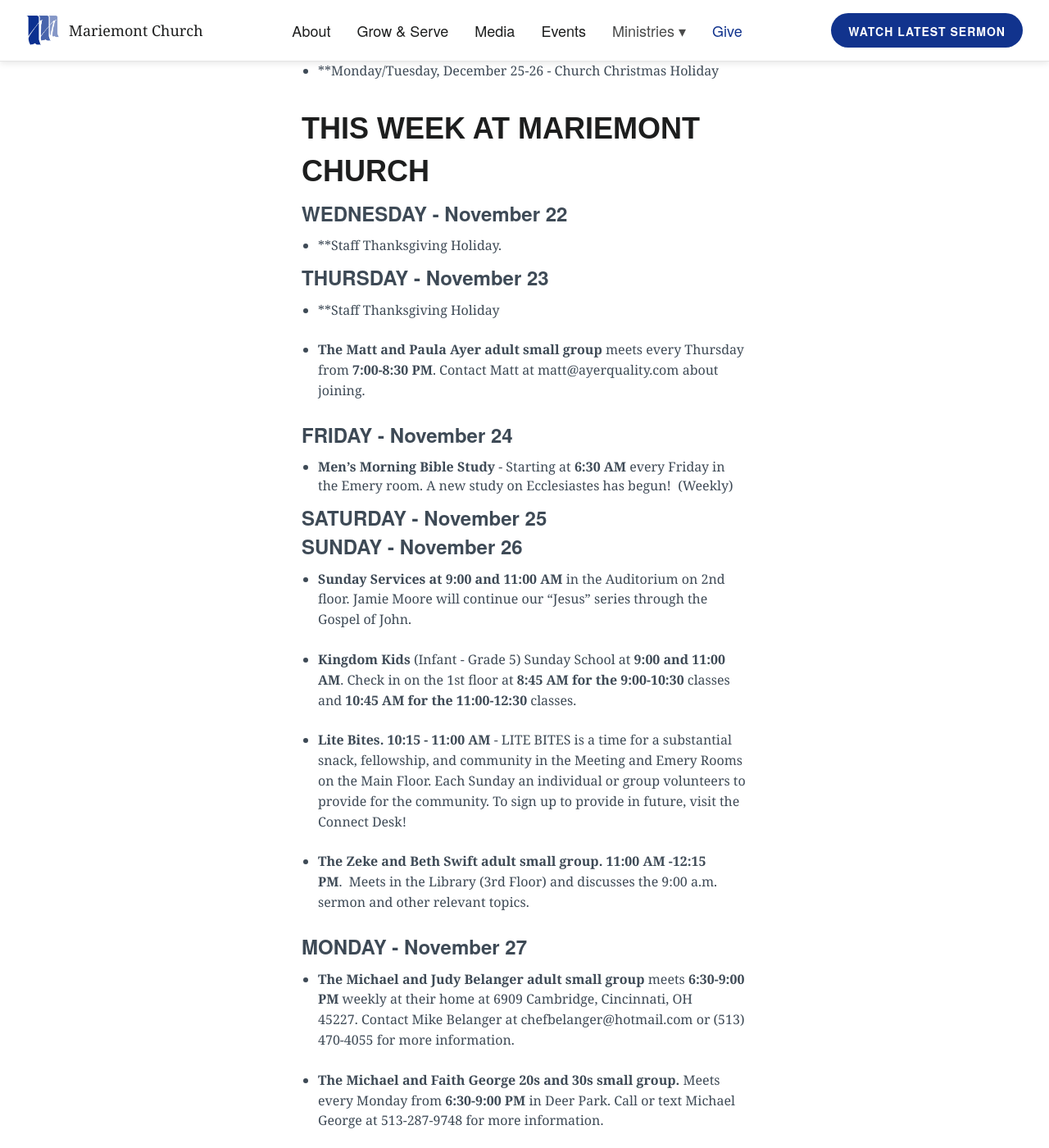
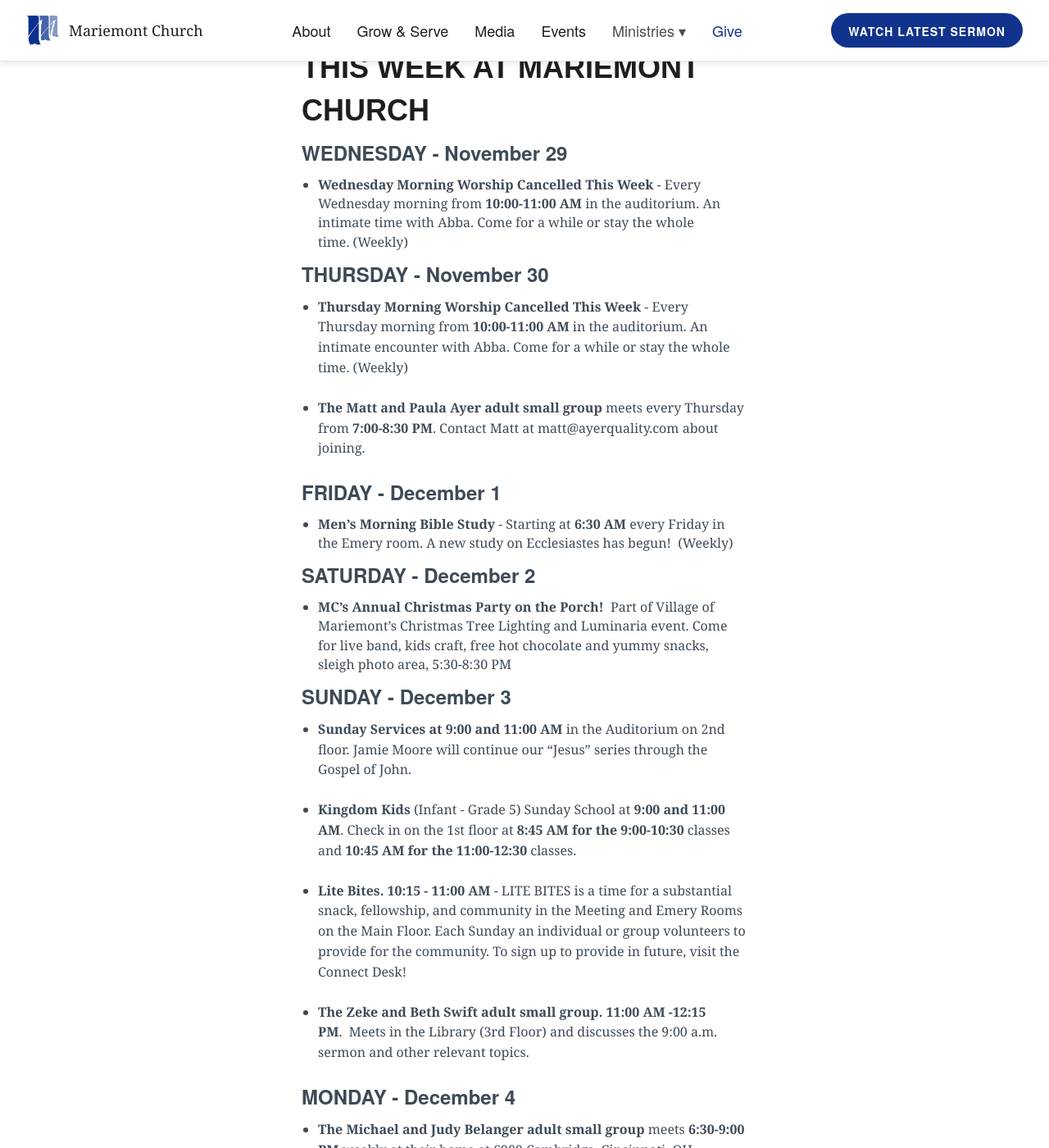
Before and after one commit to lukemoderwell/mariemont, a Jekyll site: the page built from updates.markdown, in a window 1280 px wide and 1400 px high, scrolled down 696 px. Shown: the whole window at 82% size. Built offline with Jekyll 4.4.1, drawn with Linux system fonts in a browser that asks for light colours; nearby versions of some CDN libraries; some of the changed text lies outside the part shown.

Commit message:
Updated Updates

```diff
--- a/updates.markdown
+++ b/updates.markdown
@@ -16,8 +16,6 @@
 
 * **Now through January 4 - Next Chapter Youth is on Winter Break.  No Sunday or Thursday gatherings.
 
-* **Wednesday/Thursday, November 23-24 - Church Staff Thanksgiving Holiday
-
 * **Tuesday, November 28 - Night two of **The Israel Story** presented by John Myers, 7:00 PM at Mariemont Church.
 
 ### DECEMBER
@@ -35,22 +33,24 @@
 
 ## THIS WEEK AT MARIEMONT CHURCH
 
-### WEDNESDAY - November 22
-* **Staff Thanksgiving Holiday.
+### WEDNESDAY - November 29
+* **Wednesday Morning Worship Cancelled This Week** - Every Wednesday morning from **10:00-11:00 AM** in the auditorium. An intimate time with Abba. Come for a while or stay the whole time. (Weekly)
 
-
-### THURSDAY - November 23
-* **Staff Thanksgiving Holiday
+### THURSDAY - November 30
+* **Thursday Morning Worship Cancelled This Week** - Every Thursday morning from **10:00-11:00 AM** in the auditorium. An intimate encounter with Abba. Come for a while or stay the whole time. (Weekly)
 
 * **The Matt and Paula Ayer adult small group** meets every Thursday from **7:00-8:30 PM**. Contact Matt at matt@ayerquality.com about joining.
 
 
-### FRIDAY - November 24
+### FRIDAY - December 1
 * **Men's Morning Bible Study** - Starting at **6:30 AM** every Friday in the Emery room. A new study on Ecclesiastes has begun!  (Weekly)
 
-### SATURDAY - November 25
+### SATURDAY - December 2
 
-### SUNDAY - November 26
+* **MC's Annual Christmas Party on the Porch!**  Part of Village of Mariemont's Christmas Tree Lighting and Luminaria event. Come for live band, kids craft, free hot chocolate and yummy snacks, sleigh photo area, 5:30-8:30 PM
+
+### SUNDAY - December 3
+
 * **Sunday Services at 9:00 and 11:00 AM** in the Auditorium on 2nd floor. Jamie Moore will continue our "Jesus" series through the Gospel of John.
 
 * **Kingdom Kids** (Infant - Grade 5) Sunday School at **9:00 and 11:00 AM**. Check in on the 1st floor at **8:45 AM for the 9:00-10:30** classes and **10:45 AM for the 11:00-12:30** classes.
@@ -60,25 +60,24 @@
 * **The Zeke and Beth Swift adult small group.** **11:00 AM -12:15 PM**.  Meets in the Library (3rd Floor) and discusses the 9:00 a.m. sermon and other relevant topics.
 
 
-### MONDAY - November 27
+### MONDAY - December 4
+
 * **The Michael and Judy Belanger adult small group** meets **6:30-9:00 PM** weekly at their home at 6909 Cambridge, Cincinnati, OH 45227. Contact Mike Belanger at chefbelanger@hotmail.com or (513) 470-4055 for more information.
 
 * **The Michael and Faith George 20s and 30s small group.** Meets every Monday from **6:30-9:00 PM** in Deer Park. Call or text Michael George at 513-287-9748 for more information.
 
-### TUESDAY - November 28
+### TUESDAY - December 5
 
 * **Tuesday Morning Worship** - Every Tuesday morning from **9:00-10:00 AM** in the auditorium. An intimate time with Abba. Come for a while or stay the whole time.
 
 * **Joy in the Morning Women's Ministry Bible Study** - Every Tuesday morning from **9:15-11:15 AM** in the Emery Room. Choose from 1 of 3 Books/Bible Studies. [CLICK HERE](https://mariemontchurch.org/womens-ministry/) for specifics.
 
-* **The Story of Israel**, week 2. 7:00 PM in the MC Auditorium.
+* **The Story of Israel**, week 3. 7:00 PM in the MC Auditorium.
 
 * **The Lissa and Mike Cambron small group** usually meets every Tuesday from **7:00-8:30 PM** at 6050 Redbird Hollow in Indian Hill. Contact Mike at mikecambron43@gmail.com for more info.
 
 * **The Burr and Terry Robinson small group** meets 2 times a month on Tuesdays from **7:00-9:00 PM** in Hyde Park. Contact Burr and Terry Robinson at burr.robinson@gmail.com for more info.
 
-### WEDNESDAY - November 29
+### WEDNESDAY - December 6
+
 * **Wednesday Morning Worship** - Every Wednesday morning from **10:00-11:00 AM** in the auditorium. An intimate time with Abba. Come for a while or stay the whole time. (Weekly)
-
-### THURSDAY - November 30
-* **Thursday Morning Worship** - Every Thursday morning from **10:00-11:00 AM** in the auditorium. An intimate encounter with Abba. Come for a while or stay the whole time. (Weekly)
```
